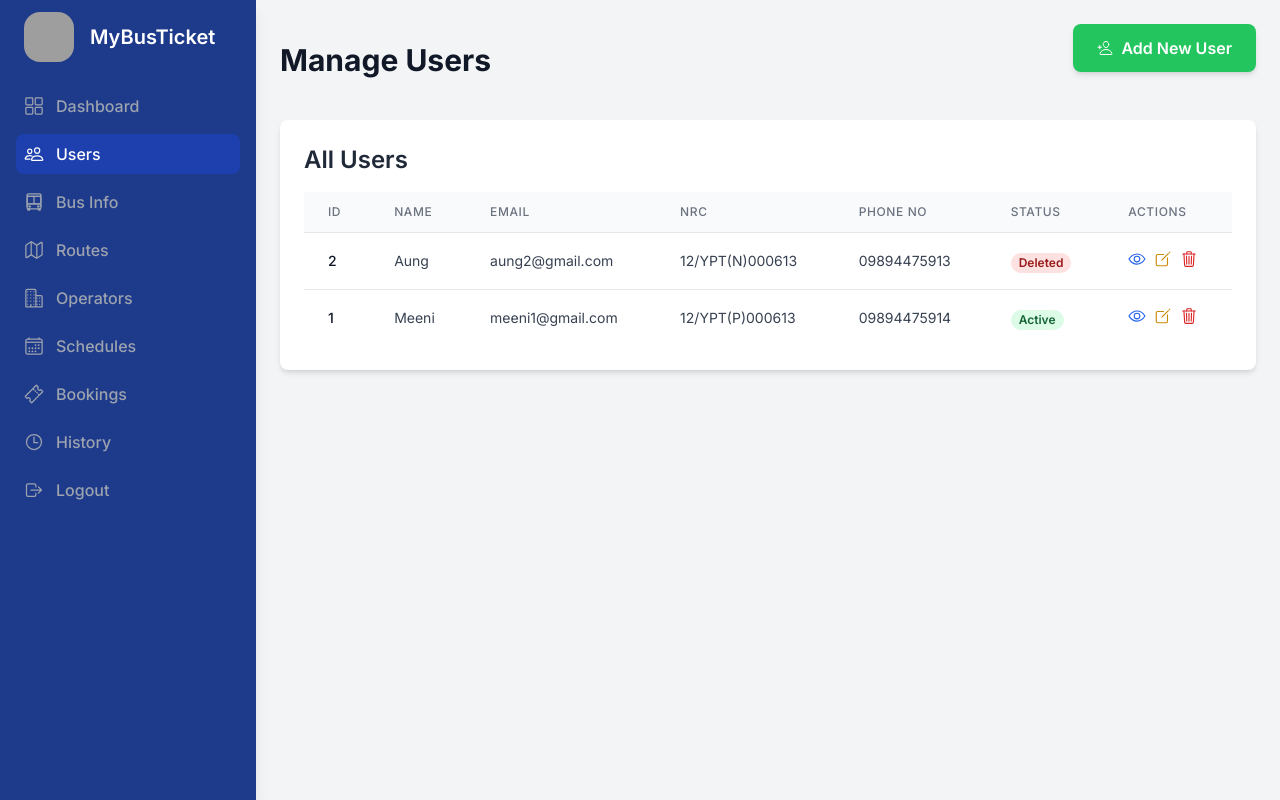
After one commit to LinnLattHsu/BusTicket, a Django app: page /admindashboard/user_home/ in a window 1280 px wide. The commit adds this page. Run offline with Django 5.2, Linux system fonts and the light colour scheme; data comes from the database, SQL or seed files in the repository; both versions use the stored data as it was after the commit; some libraries are stand-ins or nearby versions; grey boxes are pictures that could not be loaded.

Commit message:
admin user

```diff
--- a/BusTicket/BusTicket/urls.py
+++ b/BusTicket/BusTicket/urls.py
@@ -50,4 +50,5 @@ urlpatterns = [
 
     # admin url call
     path('admindashboard/',views.admin_dashboard),
+    path('admindashboard/user_home/',views.user_home),
 ]
--- a/BusTicket/myapp/admin.py
+++ b/BusTicket/myapp/admin.py
@@ -3,11 +3,11 @@
 # Register your models here.
 from django.contrib import admin
 
-from .models import Operator,Bus,Route,Schedule,Seat_Status,Booking,Ticket,Payment,Admin
+from .models import Operator,Bus,Route,Schedule,Seat_Status,Booking,Ticket,Payment,Admin,User
 # Register your models here.
 
 
-# admin.site.register(User)
+admin.site.register(User)
 admin.site.register(Operator)
 admin.site.register(Bus)
 admin.site.register(Route)
--- a/BusTicket/myapp/views.py
+++ b/BusTicket/myapp/views.py
@@ -14,9 +14,9 @@ from django.template.context_processors import request
 # Create your views here.
 from django.shortcuts import render, redirect
 from django.http import HttpResponse, HttpResponseRedirect
-from .models import User,Booking
+from .models import User,Bus
 from django.contrib.auth import authenticate, login, logout
-from django.contrib.auth.models import User
+# from django.contrib.auth.models import User
 from .forms import UserLoginForm, UserRegisterForm
 from django.contrib.auth.decorators import login_required
 from decimal import Decimal
@@ -389,5 +389,14 @@ def user_login(request):
 
 # Admin Dashboard
 def admin_dashboard(request):
-    no_of_users = User.objects.all().count()
-    return render(request,'admin/dashboard.html',{'no_of_users' : no_of_users})
+    no_of_users = User.objects.filter(del_flag = 0).count()
+    no_of_buses = Bus.objects.filter(del_flag = 0).count()
+
+    return render(request,'admin/dashboard.html',{
+        'no_of_users' : no_of_users,
+        'no_of_buses' : no_of_buses
+    })
+
+def user_home(request):
+    users = User.objects.all().order_by('name')
+    return render(request,'admin/user_home.html',{'users' : users})
--- /dev/null
+++ b/BusTicket/templates/admin/user_home.html
@@ -0,0 +1,197 @@
+<!DOCTYPE html>
+<html lang="en">
+<head>
+    <meta charset="UTF-8">
+    <meta name="viewport" content="width=device-width, initial-scale=1.0">
+    <title>Admin - Manage Users - MyBusTicket</title>
+    <!-- Tailwind CSS CDN -->
+    <script src="https://cdn.tailwindcss.com"></script>
+    <!-- Inter Font -->
+    <link href="https://fonts.googleapis.com/css2?family=Inter:wght@400;500;600;700&display=swap" rel="stylesheet">
+    <style>
+        body {
+            font-family: 'Inter', sans-serif;
+            background-color: #f3f4f6;
+        }
+        /* Custom scrollbar for sidebar */
+        aside::-webkit-scrollbar {
+            width: 8px;
+        }
+        aside::-webkit-scrollbar-track {
+            background: #1e293b; /* Darker blue for track */
+        }
+        aside::-webkit-scrollbar-thumb {
+            background-color: #4a5568; /* Slightly lighter blue for thumb */
+            border-radius: 4px;
+            border: 2px solid #1e293b;
+        }
+    </style>
+</head>
+<body class="flex h-screen overflow-hidden">
+
+    <!--slide bar-->
+    <aside id="logo-sidebar" class="w-64 h-full py-3 px-4 overflow-y-auto bg-blue-900 text-gray-500 flex flex-col shadow-lg">
+        <div class="flex items-center mb-6 px-2">
+            <!-- Your logo/brand here -->
+            <img src="https://i.pinimg.com/originals/e2/1c/b5/e21cb58cda4ccf597b05d2048b483c0d.jpg" class="rounded-2xl"
+                 alt=""
+                 style="height:50px;width:50px;">
+            <span class="text-xl font-semibold text-white ml-4">MyBusTicket</span>
+        </div>
+        <ul class="space-y-2 font-medium flex-grow">
+            <li>
+                <!-- Dashboard Link -->
+                <a href="/admindashboard/" class="flex items-center p-2 text-gray-400 rounded-lg hover:bg-blue-800 hover:text-white transition-colors duration-200">
+                    <ion-icon name="grid-outline" class="text-xl mr-3"></ion-icon>
+                    <span>Dashboard</span>
+                </a>
+            </li>
+            <li>
+                <!-- Users Link (Admin - Currently Active) -->
+                <a href="" class="flex items-center p-2 text-white bg-blue-800 rounded-lg">
+                    <ion-icon name="people-outline" class="text-xl mr-3"></ion-icon>
+                    <span>Users</span>
+                </a>
+            </li>
+            <li>
+                <!-- Bus Info Link -->
+                <a href="" class="flex items-center p-2 text-gray-400 rounded-lg hover:bg-blue-800 hover:text-white transition-colors duration-200">
+                    <ion-icon name="bus-outline" class="text-xl mr-3"></ion-icon>
+                    <span>Bus Info</span>
+                </a>
+            </li>
+            <li>
+                <!-- Routes Link -->
+                <a href="" class="flex items-center p-2 text-gray-400 rounded-lg hover:bg-blue-800 hover:text-white transition-colors duration-200">
+                    <ion-icon name="map-outline" class="text-xl mr-3"></ion-icon>
+                    <span>Routes</span>
+                </a>
+            </li>
+            <li>
+                <!-- Operators Link -->
+                <a href="" class="flex items-center p-2 text-gray-400 rounded-lg hover:bg-blue-800 hover:text-white transition-colors duration-200">
+                    <ion-icon name="business-outline" class="text-xl mr-3"></ion-icon>
+                    <span>Operators</span>
+                </a>
+            </li>
+            <li>
+                <!-- Schedules Link -->
+                <a href="" class="flex items-center p-2 text-gray-400 rounded-lg hover:bg-blue-800 hover:text-white transition-colors duration-200">
+                    <ion-icon name="calendar-outline" class="text-xl mr-3"></ion-icon>
+                    <span>Schedules</span>
+                </a>
+            </li>
+            <li>
+                <!-- Bookings Link -->
+                <a href="" class="flex items-center p-2 text-gray-400 rounded-lg hover:bg-blue-800 hover:text-white transition-colors duration-200">
+                    <ion-icon name="ticket-outline" class="text-xl mr-3"></ion-icon>
+                    <span>Bookings</span>
+                </a>
+            </li>
+            <li>
+                <!-- History Link -->
+                <a href="" class="flex items-center p-2 text-gray-400 rounded-lg hover:bg-blue-800 hover:text-white transition-colors duration-200">
+                    <ion-icon name="time-outline" class="text-xl mr-3"></ion-icon>
+                    <span>History</span>
+                </a>
+            </li>
+            <li class="mt-auto"> <!-- Logout at the bottom -->
+                <a href="/logout/" class="flex items-center p-2 text-gray-400 rounded-lg hover:bg-blue-800 hover:text-white transition-colors duration-200">
+                    <ion-icon name="log-out-outline" class="text-xl mr-3"></ion-icon>
+                    <span>Logout</span>
+                </a>
+            </li>
+        </ul>
+    </aside>
+
+    <!-- Main Content Area (Right Column) -->
+    <div class="flex-grow p-6 overflow-y-auto">
+        <!-- Top Bar - Consistent with Admin Dashboard -->
+        <div class="flex items-center justify-between mb-6">
+            <h1 class="text-3xl font-bold text-gray-900">Manage Users</h1>
+            <!-- Add New User Button -->
+            <div class="mb-6 flex justify-end">
+              <a href="/admin/users/add/"
+                 class="px-6 py-3 bg-green-500 text-white rounded-lg font-semibold text-center hover:bg-green-600 transition-colors duration-200 shadow-md flex items-center">
+                  <ion-icon name="person-add-outline" class="mr-2"></ion-icon> Add New User
+              </a>
+            </div>
+        </div>
+
+        <!-- Users List Table Card -->
+        <div class="bg-white rounded-lg shadow-md p-6 mb-6">
+            <h2 class="text-2xl font-semibold text-gray-800 mb-4">All Users</h2>
+            {% if users %}
+                <div class="overflow-x-auto">
+                    <table class="min-w-full divide-y divide-gray-200">
+                        <thead class="bg-gray-50">
+                            <tr>
+                                <th scope="col" class="px-6 py-3 text-left text-xs font-medium text-gray-500 uppercase tracking-wider">ID</th>
+                                <th scope="col" class="px-6 py-3 text-left text-xs font-medium text-gray-500 uppercase tracking-wider">Name</th>
+                                <th scope="col" class="px-6 py-3 text-left text-xs font-medium text-gray-500 uppercase tracking-wider">Email</th>
+                                <th scope="col" class="px-6 py-3 text-left text-xs font-medium text-gray-500 uppercase tracking-wider">Nrc</th>
+                                <th scope="col" class="px-6 py-3 text-left text-xs font-medium text-gray-500 uppercase tracking-wider">Phone No</th>
+                                <th scope="col" class="px-6 py-3 text-left text-xs font-medium text-gray-500 uppercase tracking-wider">Status</th>
+                                <th scope="col" class="px-6 py-3 text-left text-xs font-medium text-gray-500 uppercase tracking-wider">Actions</th>
+                            </tr>
+                        </thead>
+                        <tbody class="bg-white divide-y divide-gray-200">
+                            {% for user_obj in users %}
+                            <tr>
+                                <td class="px-6 py-4 whitespace-nowrap text-sm font-medium text-gray-900">{{ user_obj.user_id }}</td>
+                                <td class="px-6 py-4 whitespace-nowrap text-sm text-gray-700">{{ user_obj.name }}</td>
+                                <td class="px-6 py-4 whitespace-nowrap text-sm text-gray-700">{{ user_obj.email }}</td>
+                                <td class="px-6 py-4 whitespace-nowrap text-sm text-gray-700">{{ user_obj.nrc }}</td>
+                                <td class="px-6 py-4 whitespace-nowrap text-sm text-gray-700">{{ user_obj.phone_no }}</td>
+                                <td class="px-6 py-4 whitespace-nowrap">
+                                    <span class="px-2 inline-flex text-xs leading-5 font-semibold rounded-full
+                                        {% if user_obj.del_flag == 0 %}bg-green-100 text-green-800{% else %}bg-red-100 text-red-800{% endif %}">
+                                        {% if user_obj.del_flag == 0 %}Active{% else %}Deleted{% endif %}
+                                    </span>
+                                </td>
+                                <td class="px-6 py-4 whitespace-nowrap text-right text-sm font-medium">
+                                    <div class="flex space-x-2">
+                                        <!-- View User Button -->
+                                        <a href="/admin/users/view/{{ user_obj.user_id }}/"
+                                           class="text-blue-600 hover:text-blue-900 transition-colors duration-200" title="View User">
+                                            <ion-icon name="eye-outline" class="text-lg"></ion-icon>
+                                        </a>
+                                        <!-- Update User Button -->
+                                        <a href="/admin/users/update/{{ user_obj.user_id }}/"
+                                           class="text-yellow-600 hover:text-yellow-900 transition-colors duration-200" title="Edit User">
+                                            <ion-icon name="create-outline" class="text-lg"></ion-icon>
+                                        </a>
+                                        <!-- Delete User Button -->
+                                        <button onclick="confirmAdminDelete({{ user_obj.user_id }})"
+                                                class="text-red-600 hover:text-red-900 transition-colors duration-200" title="Delete User">
+                                            <ion-icon name="trash-outline" class="text-lg"></ion-icon>
+                                        </button>
+                                    </div>
+                                </td>
+                            </tr>
+                            {% endfor %}
+                        </tbody>
+                    </table>
+                </div>
+            {% else %}
+                <p class="text-gray-500 text-center py-8">No users found.</p>
+            {% endif %}
+        </div>
+    </div>
+
+    <!-- Ionicon Script Tags -->
+    <script type="module" src="https://unpkg.com/ionicons@7.1.0/dist/ionicons/ionicons.esm.js" defer></script>
+    <script nomodule src="https://unpkg.com/ionicons@7.1.0/dist/ionicons/ionicons.js" defer></script>
+
+    <script>
+        function confirmAdminDelete(userId) {
+            // IMPORTANT: Replace window.confirm with a custom modal UI in a production environment.
+            if (window.confirm("Are you sure you want to delete this user? This action can be undone by changing del_flag.")) {
+                // For soft delete, you'd typically send a POST request
+                // For now, we'll simulate a redirect. You'll need to implement the actual deletion in your Django view.
+                window.location.href = "/admin/users/delete/" + userId + "/";
+            }
+        }
+    </script>
+</body>
+</html>
```
Also changed, not shown: BusTicket/templates/admin/dashboard.html (+117 -24 lines), BusTicket/db.sqlite3.
